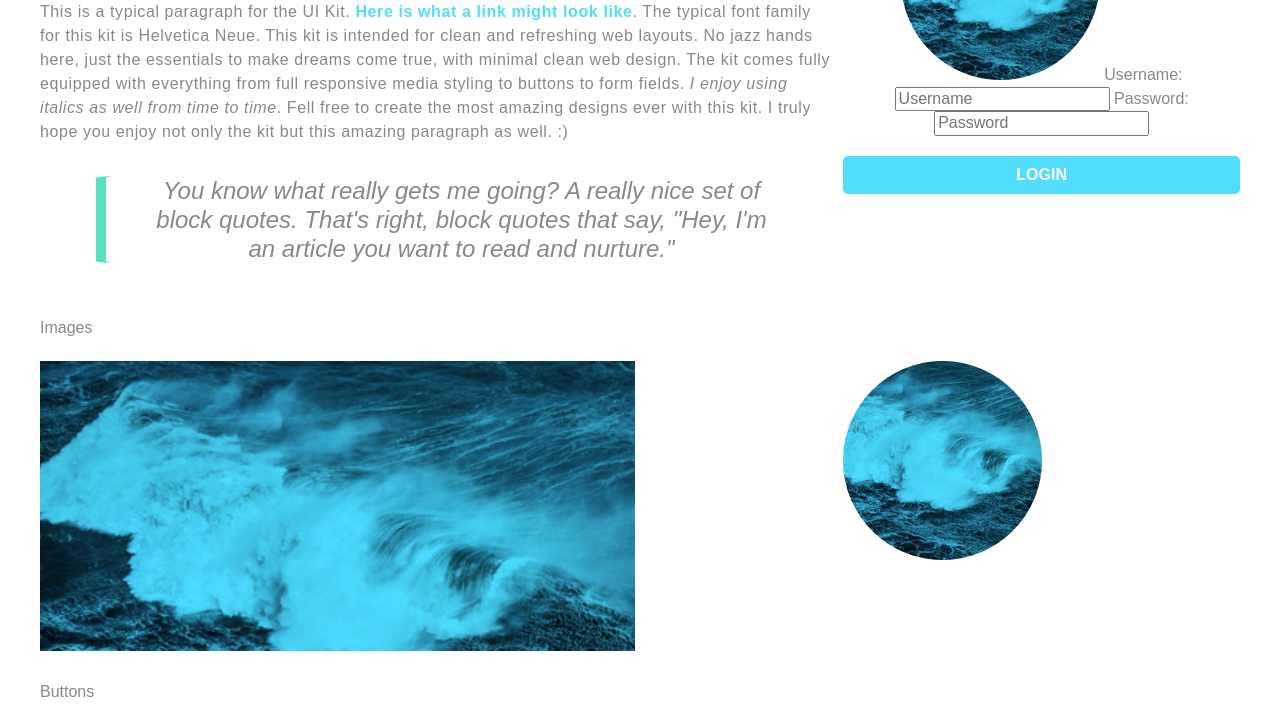
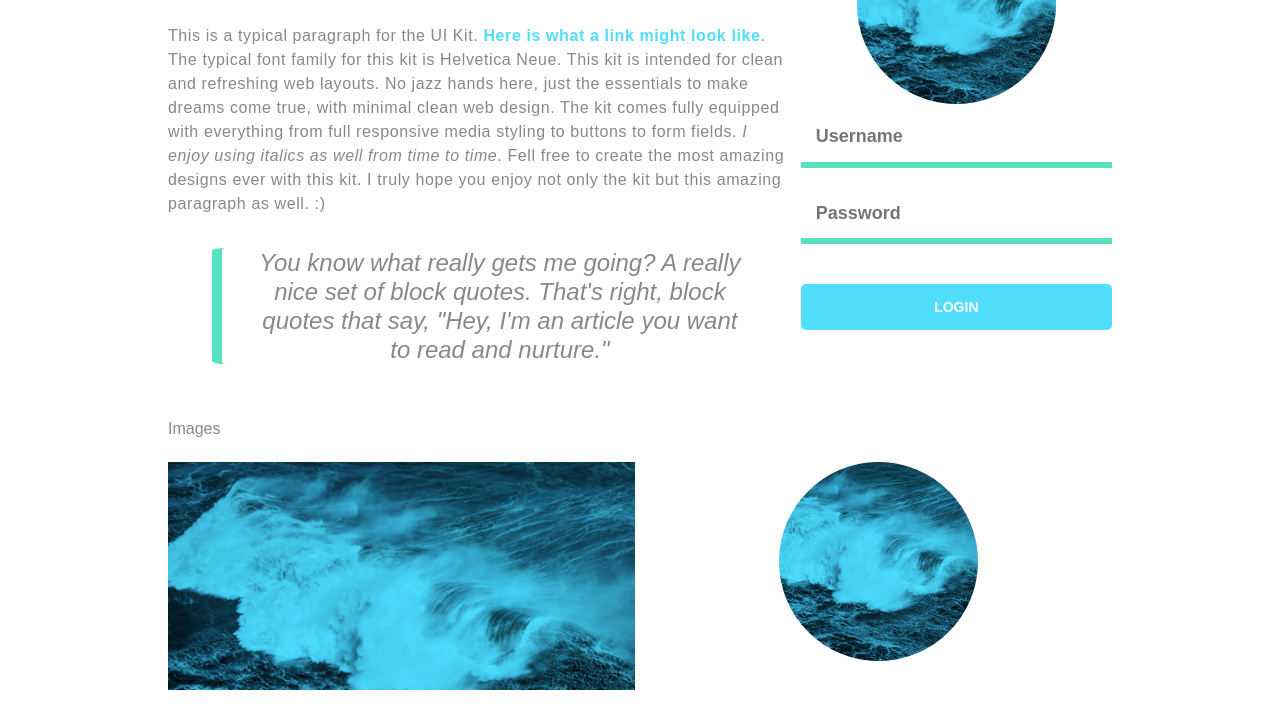
Before and after one commit to Ephillius/techdegree-project4, a plain HTML site: page index.html in a window 1280 px wide. Shown: the part 308-1023 px from the top of the page. Drawn offline with Linux system fonts and the light colour scheme.

Commit message:
Add latest version

```diff
--- a/scss/base/_base.scss
+++ b/scss/base/_base.scss
@@ -7,12 +7,15 @@
 // Flexbox
 .container {
 	@include center;
-	padding: 20px 40px;
+	padding: em(20px) em(40px);
 	font-size: $font;
 	line-height: ($line / $font);
 	font-family: $font-family;
 	color: clr(overall);
 	text-align: center;
+	@include mq(medium) {
+		width: 80%;
+	}
 }
 
 .card {
--- a/scss/components/_buttons.scss
+++ b/scss/components/_buttons.scss
@@ -4,9 +4,7 @@
 }
 
 [class^=btn--] {
-	@include brdr;
+	@include btn;
 	width: 100%;
-	color: clr(contrast);
-	text-transform: uppercase;
 	margin: 20px 0;
 }
--- a/scss/components/_forms.scss
+++ b/scss/components/_forms.scss
@@ -1,5 +1,21 @@
 /* forms */
 // Form
 .form {
-
+	@include e(label) {
+		@include m(hidden) {
+			@include srt;
+		}
+		display: block;
+		margin-bottom: em(10px);
+	}
+	@include e(input) {
+		width: 100%;
+		font-size: em(18px);
+		font-weight: $bold;
+		color: clr(overall);
+		padding: em(15px, 18px);
+		margin-bottom: em(20px, 18px);
+		border-style: none;
+		border-bottom: 6px solid clr(important);
+	}
 }
--- a/scss/components/_grid.scss
+++ b/scss/components/_grid.scss
@@ -11,11 +11,12 @@
         flex-direction: column;
         @include mq(medium) {
             flex-direction: row;
+            max-width: 1050px;
         }
     }
     @include e(col) {
         @include bg-colors($grid-colors) {
-            @include brdr;
+            @include btn;
             text-align: left;
         }
         @for $i from 1 through 12 {
--- a/scss/utilities/_mixins.scss
+++ b/scss/utilities/_mixins.scss
@@ -17,6 +17,20 @@
 	}
 }
 
+// Screen reader
+// Optional for this project but useful in the future
+// &--hidden could just use the 'display: hidden;' argument
+@mixin srt {
+	border: 0;
+	clip: rect(0 0 0 0);
+	height: 1px;
+	margin: -1px;
+	overflow: hidden;
+	padding: 0;
+	position: absolute;
+	width: 1px;
+}
+
 // Media Queries
 @mixin mq($break) {
 	@if $break == 'medium' {
@@ -33,12 +47,21 @@
 }
 
 // Buttons
-@mixin brdr {
+@mixin btn {
+	padding: 15px 30px;
+	border: 0;
+	border-radius: $br--curve;
+	color: $white;
+	text-transform: uppercase;
+	font-size: em(14px);
+	font-weight: $bold;
 	display: block;
-	padding: 10px 20px;
-	border-style: none;
-	border-radius: 5px;
-	font-weight: $bold;
+	&:hover {
+	opacity: .75;
+	}
+	&:active {
+	opacity: initial;
+	}
 }
 
 @mixin bg-colors($map) {
--- a/scss/utilities/_variables.scss
+++ b/scss/utilities/_variables.scss
@@ -13,6 +13,9 @@ $ultra-bold: 900;
 $font  : 16px;
 $line  : 24px;
 $letter: 0px;
+
+// Styling
+$br--curve: 5px;
 
 // Breakpoints
 $break-med: 768px;
```
Also changed, not shown: css/styles.css, 1 other file.
